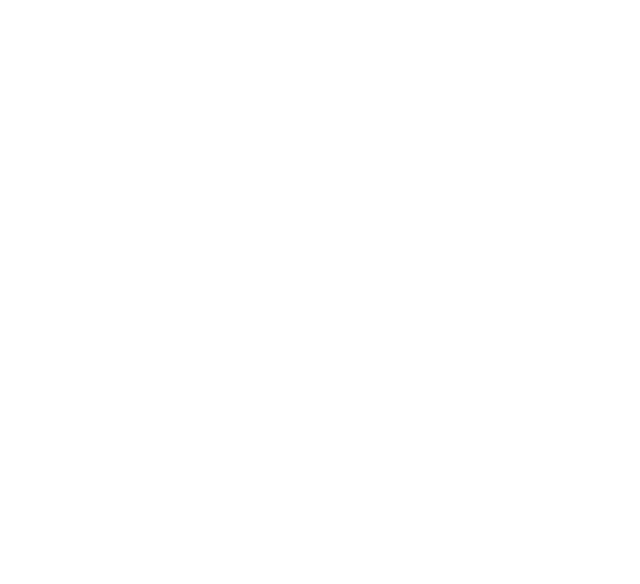
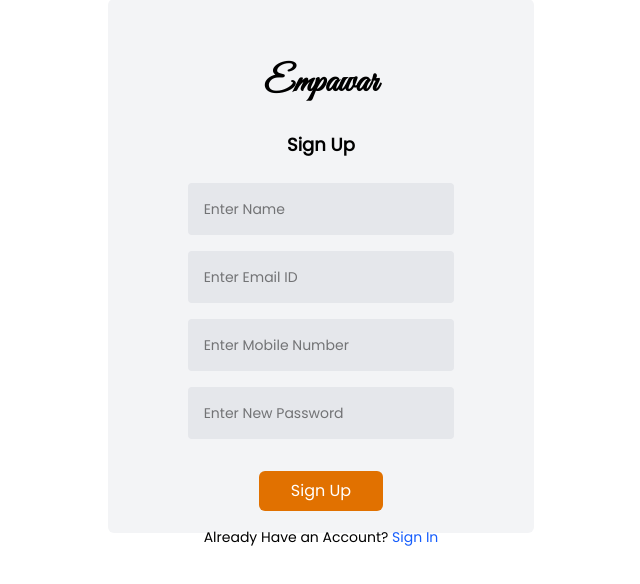
Before and after one commit to Manohar3969/Empawar-UI, a React (Vite) app: page /signup in a window 1280 px wide. Before the commit this address had no page. Shown: the part 134-718 px from the top of the page, without its empty margins (319-959 px from the left). Built offline with nearby package versions, Linux system fonts and the light colour scheme.

Commit message:
Code Added for Registration Page

```diff
--- a/src/App.jsx
+++ b/src/App.jsx
@@ -1,23 +1,25 @@
 import "./App.css";
-import { BrowserRouter as Router, Route, Routes } from 'react-router-dom';
-import { DoubleBanner } from "./components/Banner/DoubleBanner";
-import { Footer } from "./components/Footer/Footer";
-import { Header } from "./components/Header/Header";
-import { ProductTypes } from "./components/ProductsList/ProductTypes";
-import { CartPage } from "./pages/CartPage";
-import { Login } from "./pages/Login";
-import { Orders } from "./pages/Orders";
-import { ProductsSearch } from "./pages/ProductsSearch";
-import { Register } from "./pages/Register";
+import {BrowserRouter as Router, Route, Routes} from 'react-router-dom';
+import {DoubleBanner} from "./components/Banner/DoubleBanner";
+import {Footer} from "./components/Footer/Footer";
+import {Header} from "./components/Header/Header";
+import {ProductTypes} from "./components/ProductsList/ProductTypes";
+import {CartPage} from "./pages/CartPage";
+import {Login} from "./pages/Login";
+import {Orders} from "./pages/Orders";
+import {ProductsSearch} from "./pages/ProductsSearch";
+import {Register} from "./pages/Register";
 
 function App() {
     return (
         <>
             <Router>
                 <Routes>
-          <Route path="/" element={<Login />} />
-          <Route path="/home" element={<Orders />} />
-          <Route path="/logout" element={<Login />} />
+                    <Route path="/" element={<Login/>}/>
+                    <Route path="/home" element={<Orders/>}/>
+                    <Route path="/logout" element={<Login/>}/>
+                    <Route path="/signup" element={<Register/>}/>
+                    <Route path="/signin" element={<Login/>}/>
                 </Routes>
             </Router>
         </>
--- a/src/pages/Login.jsx
+++ b/src/pages/Login.jsx
@@ -1,4 +1,4 @@
-import React, { useState } from "react";
+import React, {useState} from "react";
 import axios from 'axios';
 import {useNavigate} from "react-router-dom";
 
@@ -9,14 +9,22 @@
 
     const handleLogin = async () => {
         try {
-      const res = await axios.post('http://localhost:8080/api/users/login', { username, password });
+            const res = await axios.post('http://localhost:8080/api/users/login', {username, password});
             localStorage.setItem('token', res.data.token);
-      navigate('/home');
+            navigate('/home', {replace: true});
         } catch (err) {
             alert('Login failed ' + err);
-      navigate('/logout');
+            navigate('/logout', {replace: true});
         }
     };
+
+    const signUp = () => {
+        try {
+            navigate('/signup', {replace: true})
+        } catch (err) {
+            alert('Navigation Failed! : ' + err.message);
+        }
+    }
 
     return (
         <div className="bg-gray-100 rounded-md w-1/3 h-2/4 top-1/4 left-1/3 absolute justify-center">
@@ -31,7 +39,7 @@
                     className="flex p-4 w-full text-sm outline-none bg-gray-200 rounded-sm"
                     type="text"
                     value={username}
-          onChange={e=> setusername(e.target.value)}
+                    onChange={e => setusername(e.target.value)}
                     placeholder="Enter Email ID"
                 />
             </div>
@@ -40,7 +48,7 @@
                     className="flex p-4 w-full text-sm outline-none bg-gray-200 rounded-sm"
                     type="password"
                     value={password}
-          onChange={e=>setPassword(e.target.value)}
+                    onChange={e => setPassword(e.target.value)}
                     placeholder="Enter Password"
                 />
             </div>
@@ -56,7 +64,8 @@
             <div className="flex pt-4 text-sm justify-center align-middle items-center">
         <span>
           Create a New Account?{" "}
-          <a className="text-blue-600" href="#">
+            <a className="text-blue-600" href="#"
+               onClick={signUp}>
             Sign Up
           </a>
         </span>
--- a/src/pages/Register.jsx
+++ b/src/pages/Register.jsx
@@ -1,6 +1,45 @@
-import React from "react";
+import React, {useState} from "react";
+import {useNavigate} from "react-router-dom";
+import axios from "axios";
 
 export const Register = () => {
+
+    const [userFirstName, setUserFirstName] = useState("");
+    const [userLastName, setUserLastName] = useState("V");
+    const [userEmailID, setUserEmailID] = useState("");
+    const [userMobileNumber, setUserMobileNumber] = useState("");
+    const [userPassword, setUserPassword] = useState("");
+    const [userRole, setUserRole] = useState("customer");
+    const [errorMessage, setErrorMessage] = useState('');
+
+    const navigate = useNavigate();
+
+    const handleRegistration = async () => {
+        try {
+            setErrorMessage('');
+            const res = await axios.post('http://localhost:8080/api/users', {
+                userFirstName,
+                userLastName,
+                userEmailID,
+                userMobileNumber,
+                userRole,
+                userPassword
+            });
+            navigate('/signin', {replace: true});
+        } catch (err) {
+            //alert('Registration failed ' + err);
+            setErrorMessage(err.response?.data);
+        }
+    };
+
+    const signUp = () => {
+        try {
+            navigate('/signin', {replace: true})
+        } catch (err) {
+            alert('Navigation Failed! : ' + err.message);
+        }
+    }
+
     return (
         <div className="bg-gray-100 rounded-md w-1/3 h-4/6 top-1/6 left-1/3 absolute justify-center">
             <div className="flex pt-16 pb-5 logo font-bold text-4xl justify-center align-middle items-center">
@@ -14,6 +53,7 @@
                     className="flex p-4 w-full text-sm outline-none bg-gray-200 rounded-sm"
                     type="text"
                     placeholder="Enter Name"
+                    onChange={e => setUserFirstName(e.target.value)}
                 />
             </div>
             <div className="flex pr-20 pl-20 mt-4 items-center">
@@ -21,39 +61,55 @@
                     className="flex p-4 w-full text-sm outline-none bg-gray-200 rounded-sm"
                     type="text"
                     placeholder="Enter Email ID"
+                    onChange={e => setUserEmailID(e.target.value)}
                 />
             </div>
+
+            <div className="flex pr-20 pl-20 mt-4 items-center">
+                <input
+                    className="flex p-4 w-full text-sm outline-none bg-gray-200 rounded-sm"
+                    type="text"
+                    placeholder="Enter Mobile Number"
+                    onChange={e => setUserMobileNumber(e.target.value)}
+                />
+            </div>
+
             <div className="flex pr-20 pl-20 mt-4 items-center">
                 <input
                     className="flex p-4 w-full text-sm outline-none bg-gray-200 rounded-sm"
                     type="text"
                     placeholder="Enter New Password"
+                    onChange={e => setUserPassword(e.target.value)}
                 />
             </div>
-      <div className="flex pr-20 pl-20 mt-4 items-center">
-        <input
-          className="flex p-4 w-full text-sm outline-none bg-gray-200 rounded-sm"
-          type="text"
-          placeholder="Confirm New Password"
-        />
-      </div>
+
 
             <div className="flex text-md items-center justify-center">
                 <button
                     className="bg-amber-600 pl-8 pr-8 pt-2 pb-2 mt-8 rounded-md text-white cursor-pointer"
                     type="submit"
+                    onClick={handleRegistration}
                 >
                     Sign Up
                 </button>
             </div>
+
+
             <div className="flex pt-4 text-sm justify-center align-middle items-center">
         <span>
           Already Have an Account?{" "}
-          <a className="text-blue-600" href="#">
+            <a className="text-blue-600" href="#" onClick={signUp}>
             Sign In
           </a>
         </span>
             </div>
+            {errorMessage &&
+                <div className="flex pt-4 text-sm justify-center align-middle items-center">
+                    <span className="text-red-600">
+                        {errorMessage}
+                    </span>
+                </div>
+            }
         </div>
     );
 };
```
Lines whose indentation alone changed are shown as unchanged.
